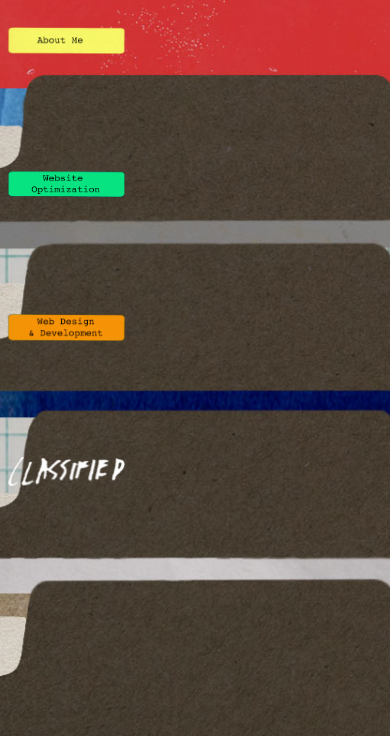
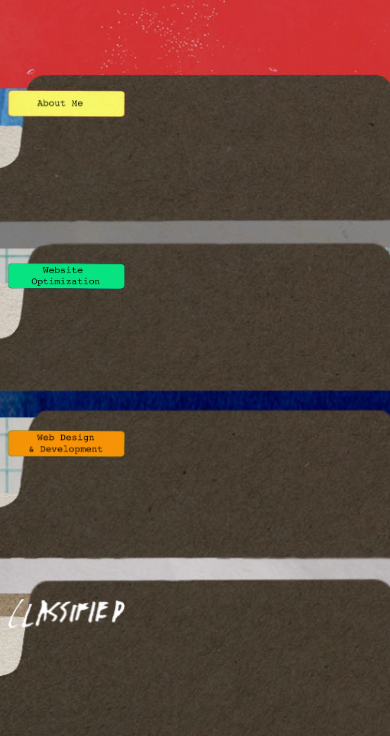
Before and after one commit to kikisn/testportfolio, a plain HTML site: page drawer-content.html in a window 390 px wide. Shown: the part 108-844 px from the top of the page. Drawn offline with Linux system fonts and the light colour scheme.

Commit message:
Update styles.css

```diff
--- a/styles.css
+++ b/styles.css
@@ -107,7 +107,7 @@ body:has(.drawer-container) {
 
 .tab {
   position: absolute;
-  left: 5%;
+  left: 9.8%;
   width: 20vw;
   transition: transform 0.3s ease, filter 0.3s ease;
   cursor: pointer;
@@ -122,10 +122,10 @@ body:has(.drawer-container) {
 }
 
 /* Position tabs to overlap file folders properly - percentage-based for responsive scaling */
-#tab-about { top: 16%; animation-delay: 0.2s; }
-#tab-agency { top: 33%; animation-delay: 0.4s; }
-#tab-dog { top: 50%; animation-delay: 0.6s; }
-#tab-memories { top: 67%; animation-delay: 0.8s; }
+#tab-about { top: 23.5%; animation-delay: 0.2s; }
+#tab-agency { top: 43.9%; animation-delay: 0.4s; }
+#tab-dog { top: 63.8%; animation-delay: 0.6s; }
+#tab-memories { top: 83.8%; animation-delay: 0.8s; }
 
 .tab:hover {
   transform: translateX(3%); /* 🔹 scales hover pull with screen */
@@ -207,10 +207,10 @@ body:has(.drawer-container) {
   }
 
   /* Maintain percentage-based positioning for tabs on tablets */
-  #tab-about { top: 16%; }
-  #tab-agency { top: 33%; }
-  #tab-dog { top: 50%; }
-  #tab-memories { top: 67%; }
+  #tab-about { top: 23.5%; }
+  #tab-agency { top: 43.9%; }
+  #tab-dog { top: 63.8%; }
+  #tab-memories { top: 83.8%; }
 }
 
 /* Phones (≤600px) */
@@ -255,10 +255,10 @@ body:has(.drawer-container) {
   }
 
   /* Adjusted positioning for mobile - percentage-based for responsive scaling */
-  #tab-about { top: 16%; }
-  #tab-agency { top: 33%; }
-  #tab-dog { top: 50%; }
-  #tab-memories { top: 67%; }
+  #tab-about { top: 23.5%; }
+  #tab-agency { top: 43.9%; }
+  #tab-dog { top: 63.8%; }
+  #tab-memories { top: 83.8%; }
 
   .arrow {
     width: 12vw;
```
